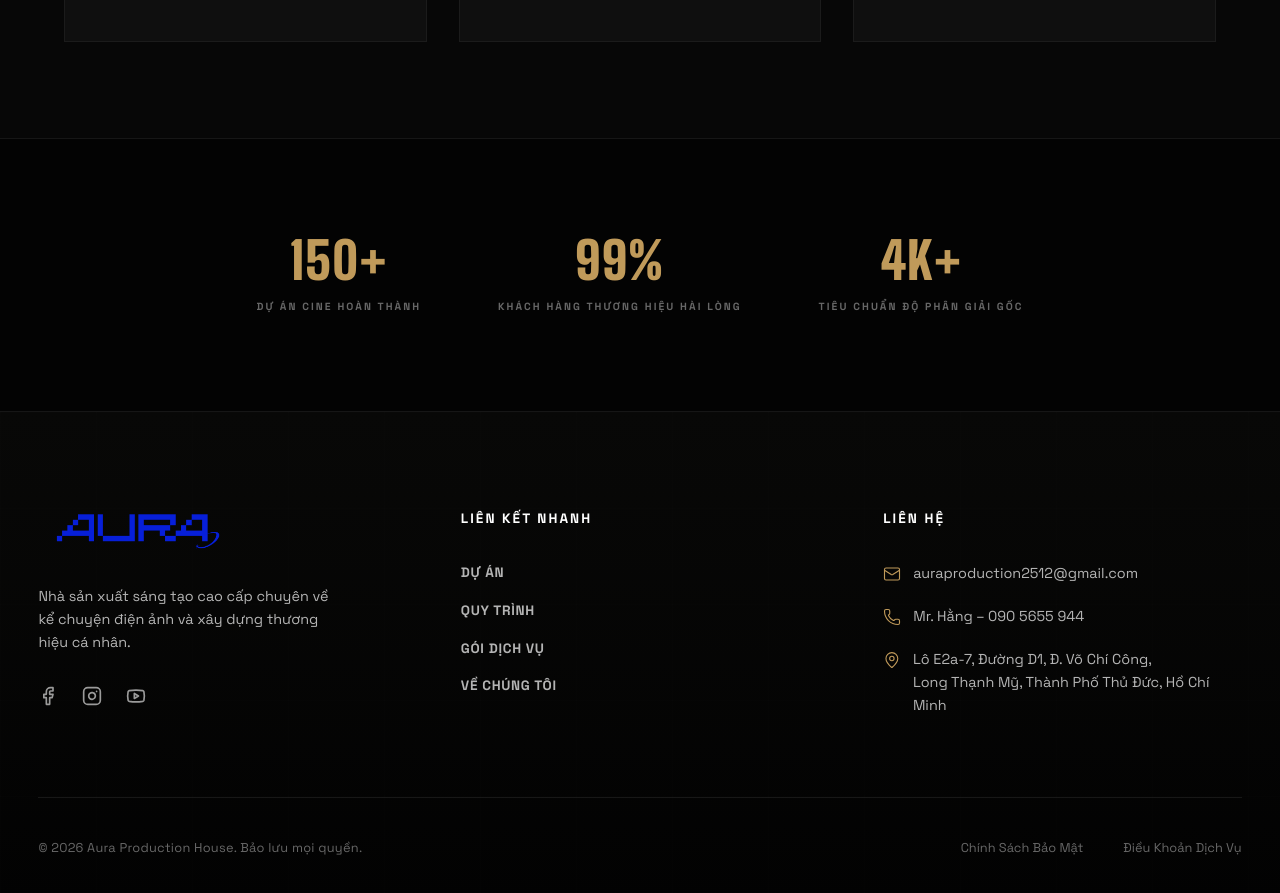
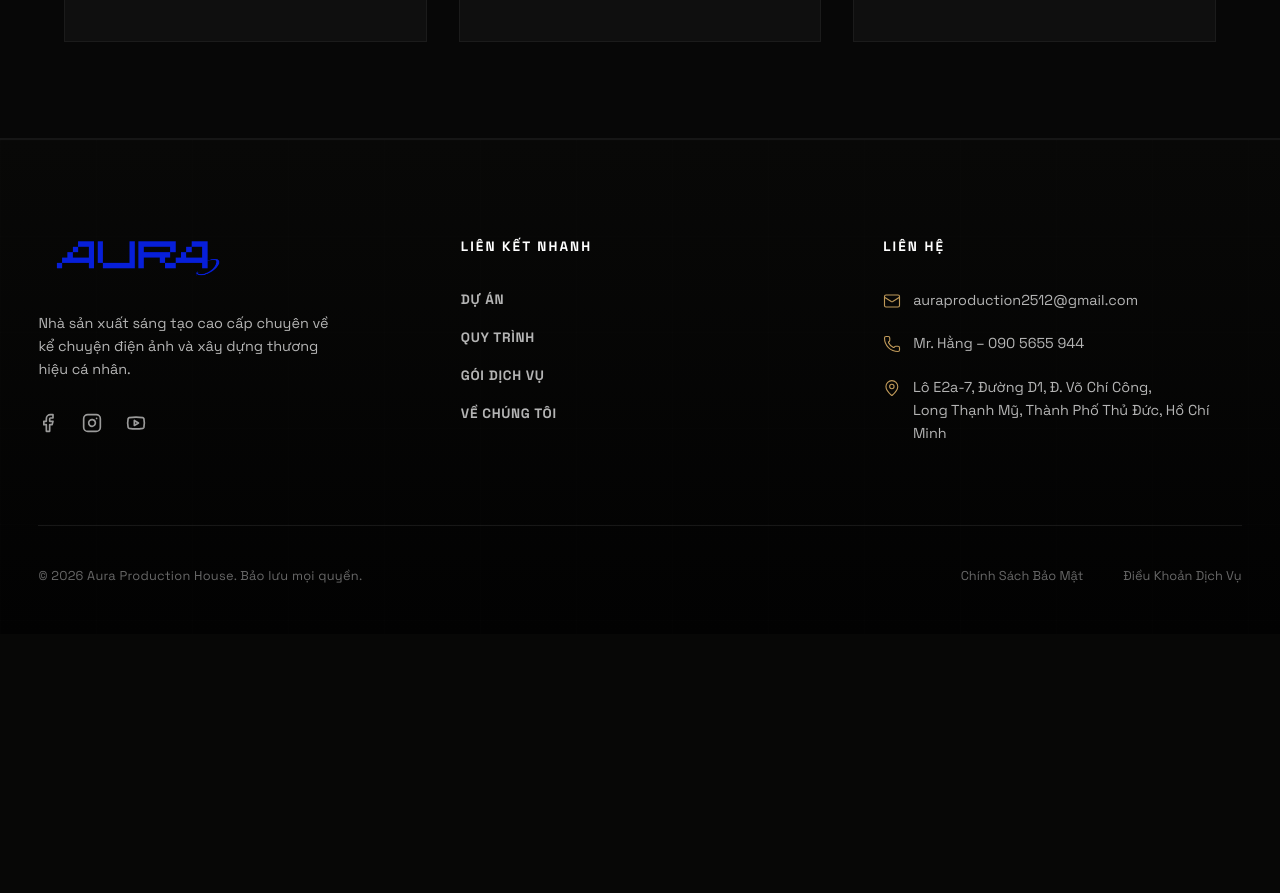
Before and after one commit to ndanthanh161/Aura-Production-House-FE, a React (Vite) app: page /about in a window 1280 px wide. Shown: the part 1540-2433 px from the top of the page. After the commit the page ends 2174 px from the top, so only its background shows below. Built offline with nearby package versions, Linux system fonts and the light colour scheme; no server answers.

Commit message:
fix deploy

```diff
--- a/src/pages/public/About.tsx
+++ b/src/pages/public/About.tsx
@@ -247,59 +247,7 @@ const About: React.FC = () => {
                 </div>
             </section>
 
-            {/* Bottom Trust Telemetry Stats Section */}
-            <section style={{
-                padding: '6rem 0',
-                textAlign: 'center',
-                backgroundColor: '#030303',
-                position: 'relative',
-                zIndex: 2
-            }}>
-                <div className="container" style={{ maxWidth: '1200px', margin: '0 auto', paddingLeft: '1.5rem', paddingRight: '1.5rem' }}>
-                    <div style={{
-                        display: 'flex',
-                        justifyContent: 'center',
-                        gap: 'clamp(2rem, 6vw, 6rem)',
-                        flexWrap: 'wrap'
-                    }}>
-                        {[
-                            { value: '150+', label: 'DỰ ÁN CINE HOÀN THÀNH' },
-                            { value: '99%', label: 'KHÁCH HÀNG THƯƠNG HIỆU HÀI LÒNG' },
-                            { value: '4K+', label: 'TIÊU CHUẨN ĐỘ PHÂN GIẢI GỐC' },
-                        ].map((stat, i) => (
-                            <motion.div
-                                key={i}
-                                initial={{ opacity: 0, y: 20 }}
-                                whileInView={{ opacity: 1, y: 0 }}
-                                viewport={{ once: true }}
-                                transition={{ duration: 0.6, delay: i * 0.15 }}
-                                style={{ textAlign: 'center' }}
-                            >
-                                <div style={{
-                                    fontSize: 'clamp(2.2rem, 4vw, 3.2rem)',
-                                    fontFamily: 'var(--font-display)',
-                                    fontWeight: 900,
-                                    color: '#C09A5A',
-                                    lineHeight: 1,
-                                    letterSpacing: '0.02em'
-                                }}>
-                                    {stat.value}
-                                </div>
-                                <div style={{
-                                    fontSize: '0.65rem',
-                                    color: 'rgba(255,255,255,0.4)',
-                                    textTransform: 'uppercase',
-                                    letterSpacing: '0.2em',
-                                    fontWeight: 800,
-                                    marginTop: '0.8rem'
-                                }}>
-                                    {stat.label}
-                                </div>
-                            </motion.div>
-                        ))}
-                    </div>
-                </div>
-            </section>
+
 
             <style>{`
                 .about-viewport:hover .about-viewport-image {
```
